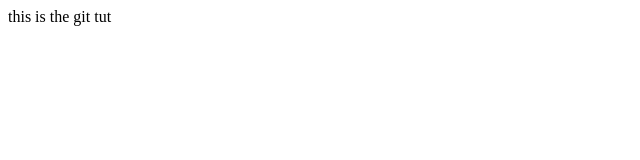
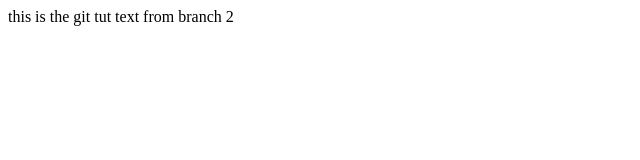
Before and after one commit to Malky2005/test, a plain HTML site: page index.html in a window 1280 px wide. Shown: the whole page, without its empty margins (0-640 px from the left). Drawn offline with Linux system fonts and the light colour scheme.

Commit message:
commit from branch 2

```diff
--- a/index.html
+++ b/index.html
@@ -7,5 +7,6 @@
 </head>
 <body>
     this is the git tut
+    text from branch 2
 </body>
 </html>
```
